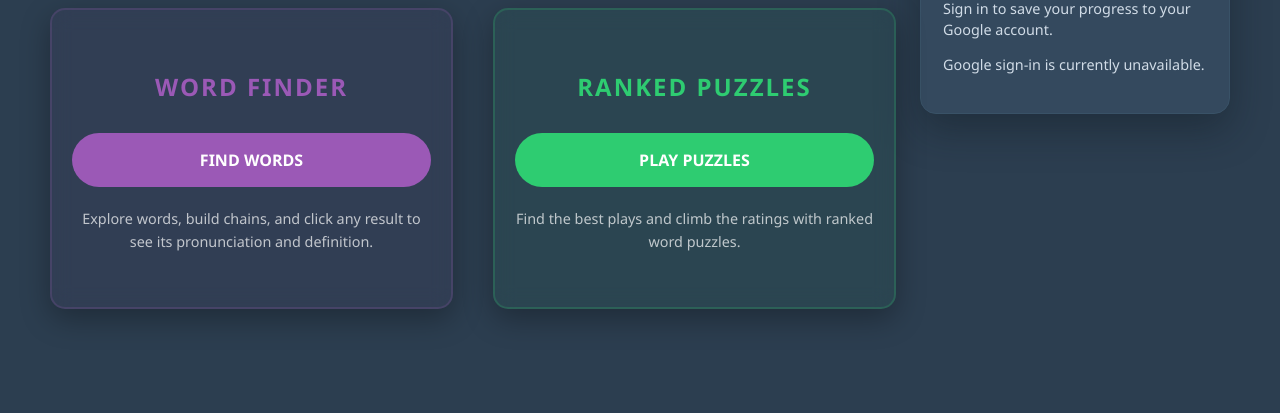
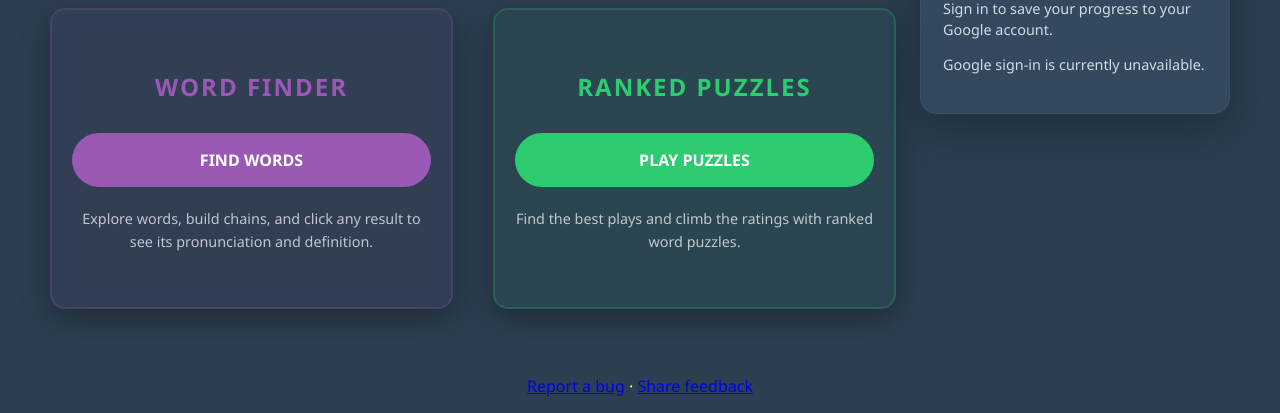
Before and after one commit to rpowergso/anagrams, a Flask app: page /homepage in a window 1280 px wide. Shown: the part 752-1165 px from the top of the page. Before the commit the page ends 1071 px from the top, so only its background shows below. Run offline with Flask 3, Linux system fonts and the light colour scheme.

Commit message:
Add bug reports and feedback links

```diff
--- a/templates/homepage.html
+++ b/templates/homepage.html
@@ -115,4 +115,5 @@
         }
     }
 </style>
+<p class="project-feedback" style="text-align:center;margin:1rem 0"><a href="https://github.com/rpowergso/anagrams/issues/new?template=bug_report.yml">Report a bug</a> · <a href="https://github.com/rpowergso/anagrams/issues/new?template=feedback.yml">Share feedback</a></p>
 {% endblock %}
```
Also changed, not shown: .github/ISSUE_TEMPLATE/bug_report.yml (added), .github/ISSUE_TEMPLATE/feedback.yml (added), README.md (added).
